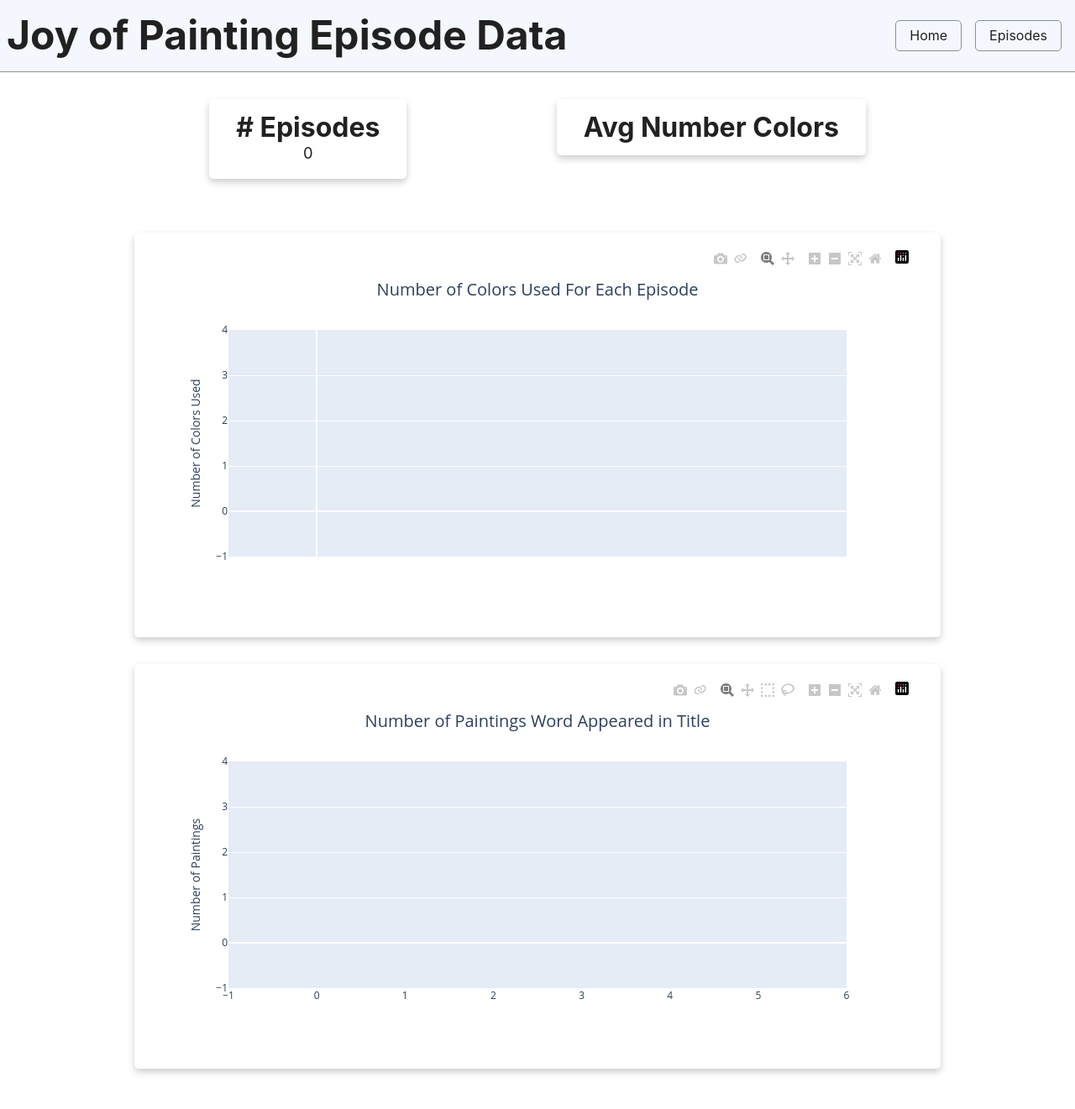
After one commit to coreyimmke/painting, a Django app: page / in a window 1280 px wide. The commit adds this page. Shown: the whole page at 84% size. Run offline with Django 5.2, Linux system fonts and the light colour scheme; data that the repository does not hold is empty.

Commit message:
Add home page

```diff
--- /dev/null
+++ b/episodes/plots/colors_per_episode_plot.py
@@ -0,0 +1,46 @@
+import plotly.graph_objects as go
+from plotly.offline import plot
+
+
+def colors_per_episode_plot(episodes):
+    """
+    Creates the colors per episode plot.
+
+    Args:
+        episodes: QuerySet of episodes data
+
+    Returns:
+        A plotly scatter plot showing number of colors used for each episode
+    """
+    x_values = [
+        episode for episode in episodes.values_list("season_episode", flat=True)
+    ]
+    y_values = [count for count in episodes.values_list("color_count", flat=True)]
+
+    line_plot = go.Figure(
+        data=[
+            go.Scatter(
+                x=x_values,
+                y=y_values,
+            )
+        ]
+    )
+    line_plot.update_xaxes(
+        ticktext=[f"Season {i}" for i in range(1, len(x_values) + 1)],
+        tickvals=[f"Season {i} Episode 1" for i in range(1, len(x_values) + 1)],
+    )
+    line_plot.update_yaxes(title_text="Number of Colors Used")
+    line_plot.update_layout(
+        title={
+            "text": "Number of Colors Used For Each Episode",
+            "font": {
+                "size": 20,
+            },
+            "y": 0.9,
+            "x": 0.5,
+            "xanchor": "center",
+            "yanchor": "top",
+        }
+    )
+
+    return plot(line_plot, output_type="div")
--- /dev/null
+++ b/episodes/plots/top_title_words_plot.py
@@ -0,0 +1,72 @@
+from collections import Counter
+
+import plotly.graph_objects as go
+from plotly.offline import plot
+
+
+def get_count_of_title_words(episodes):
+    """
+    Gets a count of how many times a word is used in a title
+
+    Excludes common articles and prepositions.
+
+    Args:
+        episodes: QuerySet of episodes data
+
+    Returns:
+        A Counter with a count of each time a word is used
+    """
+    articles_and_prepositions = ["a", "an", "in", "at", "the", "of", "to"]
+    title_words = [
+        word
+        for title in episodes.values_list("painting_title", flat=True)
+        for word in title.lower().split()
+        if word not in articles_and_prepositions
+    ]
+    return Counter(title_words)
+
+
+def top_title_words_plot(episodes):
+    """
+    Creates the top title words plot.
+
+    Shows the top 20 words (excludes common articles and prepositions)
+
+    Args:
+        episodes: QuerySet of episodes data
+
+    Returns:
+        A plotly bar plot showing how many times a word is used in a painting title
+    """
+    word_counts = get_count_of_title_words(episodes)
+
+    # Build x and y values from the 20 most common title words
+    x_values = []
+    y_values = []
+    for word, count in word_counts.most_common(20):
+        x_values.append(word)
+        y_values.append(count)
+
+    bar_plot = go.Figure(
+        data=[
+            go.Bar(
+                x=x_values,
+                y=y_values,
+            )
+        ]
+    )
+    bar_plot.update_yaxes(title_text="Number of Paintings")
+    bar_plot.update_layout(
+        title={
+            "text": "Number of Paintings Word Appeared in Title",
+            "font": {
+                "size": 20,
+            },
+            "y": 0.9,
+            "x": 0.5,
+            "xanchor": "center",
+            "yanchor": "top",
+        }
+    )
+
+    return plot(bar_plot, output_type="div")
--- a/episodes/static/episodes/simple.css
+++ b/episodes/static/episodes/simple.css
@@ -706,3 +706,16 @@ sub {
   padding: 1.5rem;
   margin: 2rem 0;
 }
+
+.card {
+  box-shadow: 0 4px 8px 0 rgba(0, 0, 0, 0.2);
+  border-radius: 5px;
+  padding: 1rem 2rem 1rem 2rem;
+  text-align: center;
+  margin-bottom: 2rem;
+}
+
+.card > h3,
+.card > p {
+  margin: 0;
+}
--- /dev/null
+++ b/episodes/templates/episodes/home.html
@@ -0,0 +1,30 @@
+{% extends "episodes/base.html" %}
+{% block title %}Joy of Painting Episode Data{% endblock %}
+
+{% block content %}
+<div
+  style="
+    display: flex;
+    justify-content: space-around;
+    align-items: start;
+    margin: 2rem 0rem 2rem 0rem;
+  "
+>
+  <div class="card">
+    <h3># Episodes</h3>
+    <p>{{ episode_count }}</p>
+  </div>
+  <div class="card">
+    <h3>Avg Number Colors</h3>
+    <p>{{ avg_colors|stringformat:".1f" }}</p>
+  </div>
+</div>
+<div>
+  <div class="card">
+    {{ colors_per_episode_plot|safe }}
+  </div>
+  <div class="card">
+    {{ top_title_words_plot|safe }}
+  </div>
+</div>
+{% endblock %}
--- a/episodes/urls.py
+++ b/episodes/urls.py
@@ -9,4 +9,5 @@ urlpatterns = [
         views.EpisodeDetailView.as_view(),
         name="episode_detail",
     ),
+    path("", views.home, name="home"),
 ]
--- a/episodes/views.py
+++ b/episodes/views.py
@@ -1,22 +1,66 @@
+from django.db.models import Avg, CharField, Count, Value
+from django.db.models.functions import Concat
+from django.shortcuts import get_object_or_404, render
 from django.views import generic
-from django.shortcuts import get_object_or_404
+
+from episodes.plots.colors_per_episode_plot import colors_per_episode_plot
+from episodes.plots.top_title_words_plot import top_title_words_plot
 
 from .models import Episode
 
 
 class EpisodesView(generic.ListView):
+    """Creates the Episode List page."""
+
     model = Episode
     template_name = "episodes/episode_list.html"
     paginate_by = 13  # 13 entries per page which aligns with num episodes per season
 
 
 class EpisodeDetailView(generic.DetailView):
+    """Creates the Episode Detail pages."""
+
     model = Episode
     template_name = "episodes/episode_detail.html"
 
     def get_object(self, queryset=None):
+        """Explicity set how to query for the episode for the applicable page."""
         return get_object_or_404(
             Episode,
             season_number=self.kwargs.get("season"),
             episode_number=self.kwargs.get("episode"),
         )
+
+
+def home(request):
+    """Creates the home page view."""
+
+    # Pull all the episodes along with their count of the number of colors they use
+    # and a string of the season and episode to be used for distinguishing episodes
+    # in the colors per episode plot
+    episodes = Episode.objects.all().annotate(
+        color_count=Count("colors"),
+        season_episode=Concat(
+            Value("Season "),
+            "season_number",
+            Value(" Episode "),
+            "episode_number",
+            output_field=CharField(),
+        ),
+    )
+    episode_count = episodes.count()
+    avg_number_colors = episodes.aggregate(avg_colors=Avg("color_count"))["avg_colors"]
+
+    colors_per_episode_plot_div = colors_per_episode_plot(episodes)
+    top_title_words_plot_div = top_title_words_plot(episodes)
+
+    return render(
+        request,
+        template_name="episodes/home.html",
+        context={
+            "episode_count": episode_count,
+            "avg_colors": avg_number_colors,
+            "colors_per_episode_plot": colors_per_episode_plot_div,
+            "top_title_words_plot": top_title_words_plot_div,
+        },
+    )
```
Also changed, not shown: episodes/migrations/0002_alter_episode_options.py (added).
